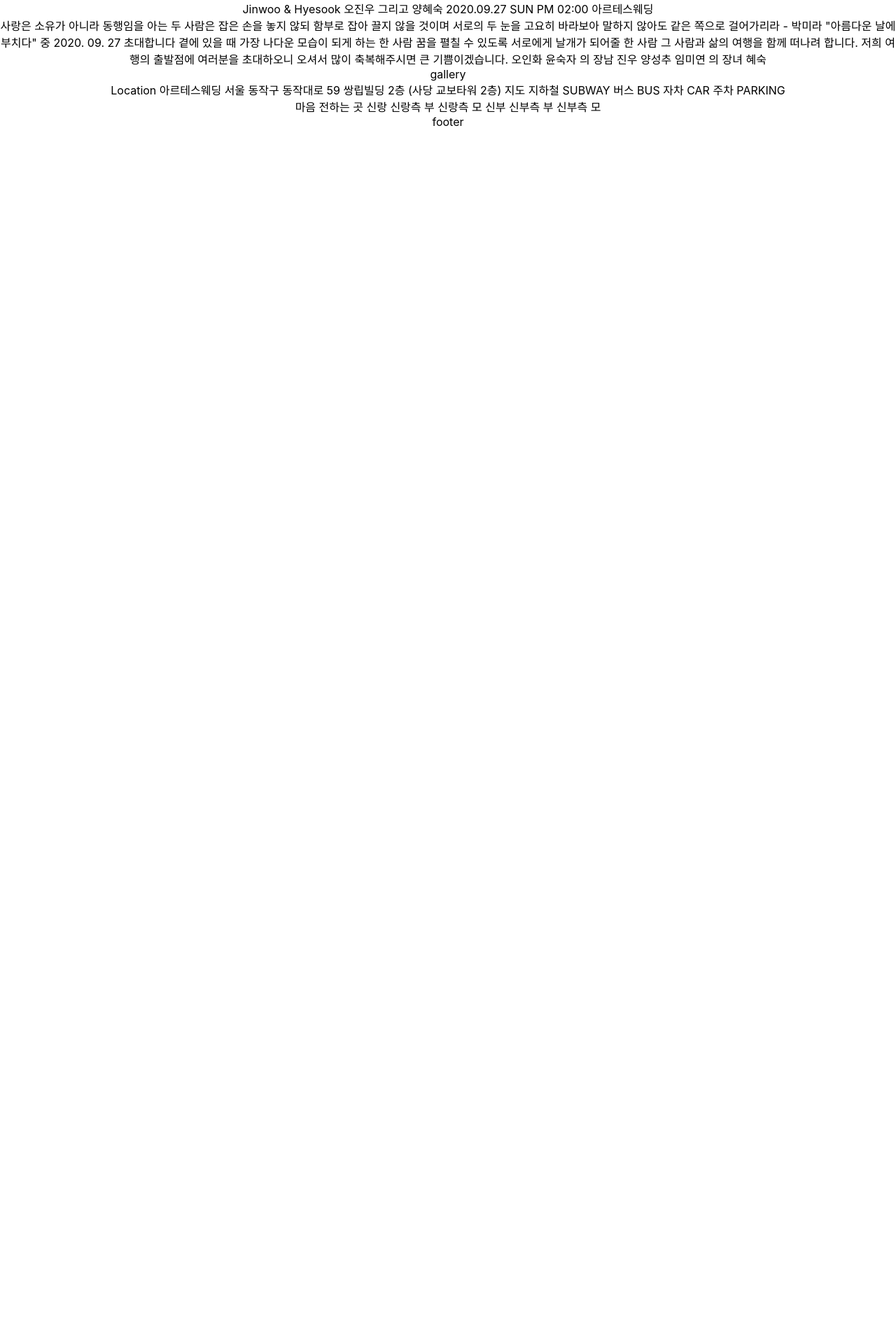
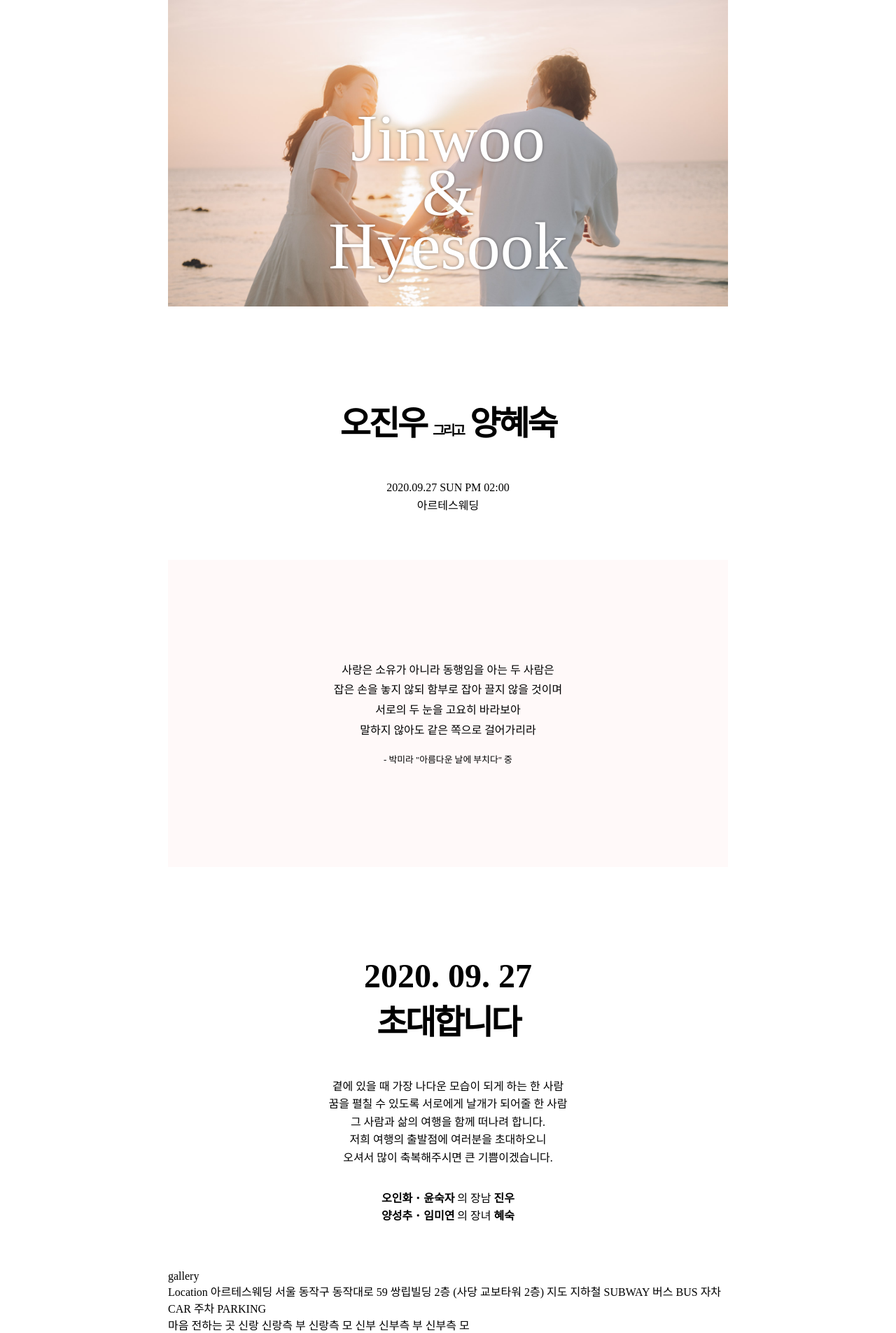
Before and after one commit to dduak/wedding-invitation, a React (Create React App) app: page / in a window 1280 px wide. Shown: the top 1905 px of the page at 70% size. Before the commit the page ends 800 px from the top, so only its background shows below. Built offline with nearby package versions, Linux system fonts and the light colour scheme.

Commit message:
Update Hero, Summary, Poet, InviteMessage

```diff
--- a/src/App.css
+++ b/src/App.css
@@ -1,23 +1,74 @@
+@import-normalize;
+
 .app {
+  display: flex;
+  font-family: Serif;
+  flex-direction: column;
+  max-width: 800px;
+  margin: 0 auto;
+}
+.hero {
+  padding: 10em 0 3em;
+  background-image: url("/greeting.jpg");
+  background-size: 100% auto;
+  background-repeat: no-repeat;
+}
+.hero-text {
+  font-size: 6rem;
+  text-align: center;
+  line-height: 0.8em;
+  color: #ffffff;
+  text-shadow: rgba(0, 0, 0, .4) 0 0 4px;
+}
+
+.summary {
+  padding: 8em 0 4em;
   text-align: center;
 }
+.summary-text {
+  font-weight: bold;
+  font-size: 3rem;
+  letter-spacing: -3px;
+}
+.summary-text .amp {
+  font-size: .4em;
+}
+.summary-meta {
+  margin-top: 3em;
+  font-size: 1rem;
+  line-height: 1.6;
+}
 
-.app-logo {
-  height: 40vmin;
-  pointer-events: none;
+.poet {
+  padding: 8em 0;
+  text-align: center;
+  line-height: 1.8;
+  background: #fff9f9;
+}
+.poet-ref {
+  font-size: .8em;
+}
+
+.invite {
+  padding: 8em 0 4em;
+  text-align: center;
+}
+.invite-welcome {
+  font-size: 3rem;
+  font-weight: bold;
+}
+.invite-welcome-han {
+  letter-spacing: -.07em;
+}
+.invite-message {
+  margin-top: 3em;
+  margin-bottom: 2em;
+  line-height: 1.6;
+}
+.invite-party {
+  line-height: 1.6;
 }
 
 @media (prefers-reduced-motion: no-preference) {
   /* animation's here */
 }
-
-.app-header {
-  background-color: #282c34;
-  min-height: 100vh;
-  display: flex;
-  flex-direction: column;
-  align-items: center;
-  justify-content: center;
-  font-size: calc(10px + 2vmin);
-  color: white;
-}
--- a/src/App.tsx
+++ b/src/App.tsx
@@ -4,8 +4,10 @@ import './App.css';
 const App: React.FC = () => {
   return (
     <div className="app">
-      <Header/>
-      <WelcomeMessage/>
+      <Hero/>
+      <Summary/>
+      <Poet/>
+      <InviteMessage/>
       <Gallery/>
       <LocationInfo/>
       <GiftMoney/>
@@ -14,42 +16,71 @@ const App: React.FC = () => {
   );
 }
 
-
-const Header: React.FC = props => {
+const Hero: React.FC = props => {
   return (
-    <div>
-      Jinwoo & Hyesook
-      오진우 그리고 양혜숙
-
-      2020.09.27 SUN PM 02:00
-      아르테스웨딩
+    <div className="hero">
+      <div className="hero-text">
+        Jinwoo<br/>
+        &<br/>
+        Hyesook
+      </div>
     </div>
   )
 }
 
-const WelcomeMessage: React.FC = props => {
+const Summary: React.FC = props => {
   return (
-    <div>
+    <div className="summary">
+      <div className="summary-text">
+        오진우 <span className="amp">그리고</span> 양혜숙
+      </div>
+      <div className="summary-meta">
+        2020.09.27 SUN PM 02:00<br/>
+        아르테스웨딩
+      </div>
+    </div>
+  )
+}
 
-      사랑은 소유가 아니라 동행임을 아는 두 사람은
-      잡은 손을 놓지 않되 함부로 잡아 끌지 않을 것이며
-      서로의 두 눈을 고요히 바라보아
-      말하지 않아도 같은 쪽으로 걸어가리라
-      - 박미라 "아름다운 날에 부치다" 중
+const Poet: React.FC = props => {
+  return (
+    <div className="poet">
+      <p className="poet-text">
+        사랑은 소유가 아니라 동행임을 아는 두 사람은<br/>
+        잡은 손을 놓지 않되 함부로 잡아 끌지 않을 것이며<br/>
+        서로의 두 눈을 고요히 바라보아<br/>
+        말하지 않아도 같은 쪽으로 걸어가리라
+      </p>
+      <p className="poet-ref">- 박미라 "아름다운 날에 부치다" 중</p>
 
+    </div>
+  )
+}
 
-      2020. 09. 27
-      초대합니다
+const InviteMessage: React.FC = props => {
+  return (
+    <div className="invite">
+      <div className="invite-welcome">
+        2020. 09. 27<br/>
+        <span className="invite-welcome-han">초대합니다</span>
+      </div>
 
-      곁에 있을 때 가장 나다운 모습이 되게 하는 한 사람
-      꿈을 펼칠 수 있도록 서로에게 날개가 되어줄 한 사람
-      그 사람과 삶의 여행을 함께 떠나려 합니다.
-      저희 여행의 출발점에 여러분을 초대하오니
-      오셔서 많이 축복해주시면 큰 기쁨이겠습니다.
+      <p className="invite-message">
+        곁에 있을 때 가장 나다운 모습이 되게 하는 한 사람<br/>
+        꿈을 펼칠 수 있도록 서로에게 날개가 되어줄 한 사람<br/>
+        그 사람과 삶의 여행을 함께 떠나려 합니다.<br/>
+        저희 여행의 출발점에 여러분을 초대하오니<br/>
+        오셔서 많이 축복해주시면 큰 기쁨이겠습니다.
+      </p>
 
-
-      오인화 윤숙자 의 장남 진우
-      양성추 임미연 의 장녀 혜숙
+      <div className="invite-party">
+        <div>
+          <b>오인화</b>・<b>윤숙자</b> 의 장남 <b>진우</b>
+        </div>
+        <div>
+          <b>양성추</b>・<b>임미연</b> 의 장녀 <b>혜숙</b>
+        </div>
+      </div>
 
 
     </div>
```
